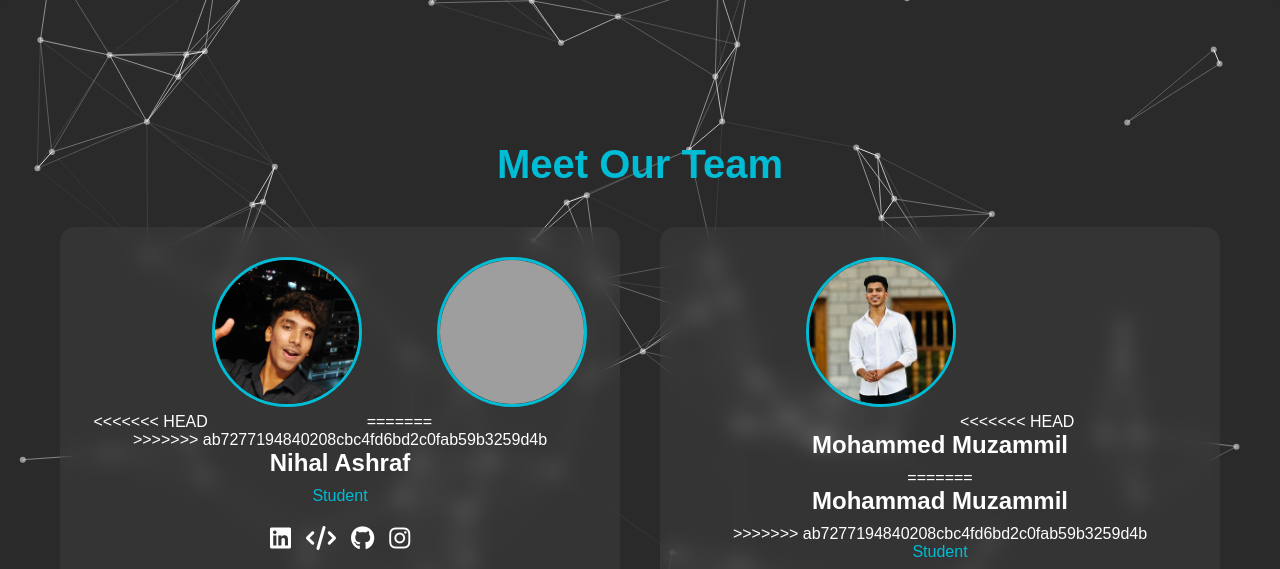
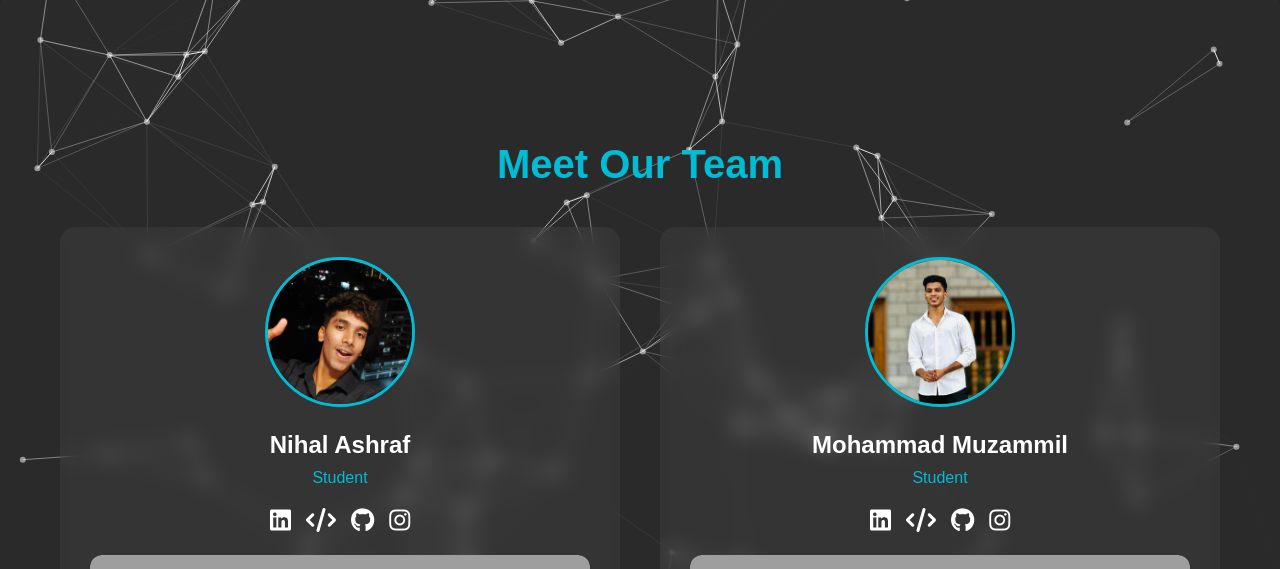
Before and after one commit to isdc-sahyadri/Spaghetti, a Django app: template lostandfound/l_f/templates/l_f/about_page.html in a window 1280 px wide. Shown: the part 58-627 px from the top of the page. Run offline with Django 5.2, Linux system fonts and the light colour scheme; the template is opened without the code that fills it, so the values that code supplies are empty; grey boxes are pictures that could not be loaded.

Commit message:
updated merge conflicts

```diff
--- a/lostandfound/l_f/templates/l_f/about_page.html
+++ b/lostandfound/l_f/templates/l_f/about_page.html
@@ -197,11 +197,7 @@
             <div class="team-container">
                 <!-- Team Member 1 -->
                 <div class="team-member">
-<<<<<<< HEAD
                     <img src="img1.jpeg" alt="Member 1" class="member-image">
-=======
-                    <img src="image1.jpeg" alt="Member 1" class="member-image">
->>>>>>> ab7277194840208cbc4fd6bd2c0fab59b3259d4b
                     <h3 class="member-name">Nihal Ashraf</h3>
                     <p class="member-role">Student</p>
                     <div class="social-links">
@@ -218,11 +214,7 @@
                 <!-- Team Member 2 -->
                 <div class="team-member">
                     <img src="img2.jpeg" alt="Member 2" class="member-image">
-<<<<<<< HEAD
-                    <h3 class="member-name">Mohammed Muzammil</h3>
-=======
                     <h3 class="member-name">Mohammad Muzammil</h3>
->>>>>>> ab7277194840208cbc4fd6bd2c0fab59b3259d4b
                     <p class="member-role">Student</p>
                     <div class="social-links">
                         <a href="https://www.linkedin.com/in/mohammad-muzammil-b5129532a/" target="_blank"><i class="fab fa-linkedin"></i></a>
```
Also changed, not shown: lostandfound/db.sqlite3, lostandfound/media/lost_items/__1.jpeg (added).
